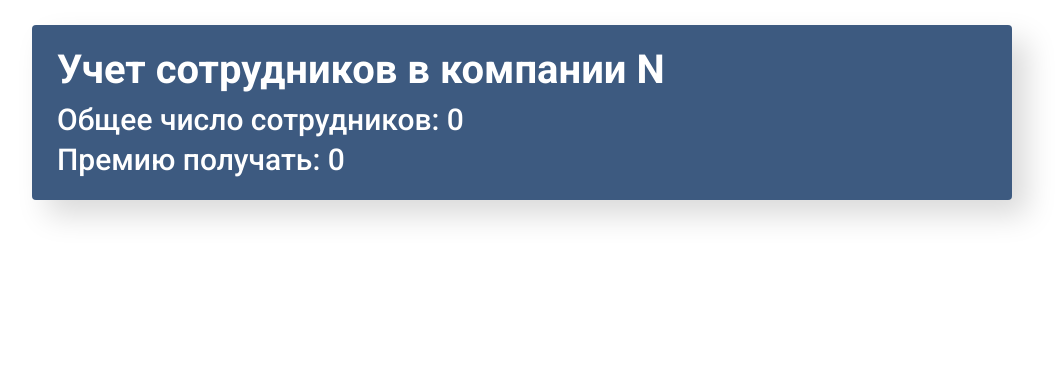
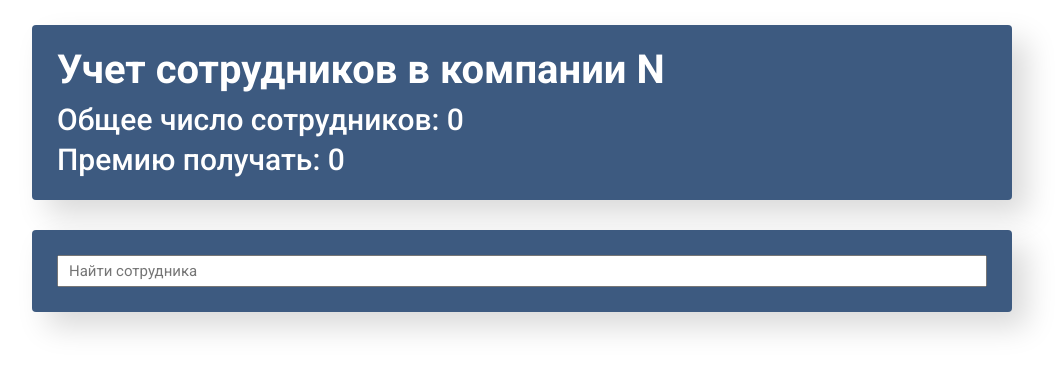
Before and after one commit to AndriiSalohub/employee-management, a React (Create React App) app: page / in a window 1280 px wide. Shown: the top 372 px of the page, without its empty margins (118-1182 px from the left). Built offline with nearby package versions, Linux system fonts and the light colour scheme.

Commit message:
add markup for search component

```diff
--- a/src/components/Information/Information.scss
+++ b/src/components/Information/Information.scss
@@ -1,4 +1,8 @@
 @import url("https://fonts.googleapis.com/css2?family=Roboto:wght@500;700&display=swap");
+
+* {
+    box-sizing: border-box;
+}
 
 .information {
     margin: 25px 10px;
--- /dev/null
+++ b/src/components/Search/Search.js
@@ -0,0 +1,16 @@
+import React from "react";
+import "./Search.scss";
+
+const Search = () => {
+    return (
+        <div className="search">
+            <input
+                type="text"
+                className="search__input"
+                placeholder="Найти сотрудника"
+            />
+        </div>
+    );
+};
+
+export default Search;
--- /dev/null
+++ b/src/components/Search/Search.scss
@@ -0,0 +1,21 @@
+@import url("https://fonts.googleapis.com/css2?family=Roboto:wght@400;500;700&display=swap");
+
+* {
+    box-sizing: border-box;
+}
+
+.search {
+    &__input {
+        width: 100%;
+        padding: 5px 10px;
+        outline: none;
+        font-size: 15px;
+        font-weight: 400;
+        font-family: "Roboto", sans-serif;
+        &::placeholder {
+            font-size: 15px;
+            font-weight: 400;
+            font-family: "Roboto", sans-serif;
+        }
+    }
+}
--- a/src/containers/App/App.js
+++ b/src/containers/App/App.js
@@ -1,13 +1,16 @@
 import React from "react";
 import Information from "../../components/Information/Information";
+import Search from "../../components/Search/Search";
 import "./App.scss";
 
 function App() {
     return (
         <>
             <div className="app">
-                {" "}
                 <Information />
+                <main className="main">
+                    <Search />
+                </main>
             </div>
         </>
     );
--- a/src/containers/App/App.scss
+++ b/src/containers/App/App.scss
@@ -1,4 +1,17 @@
+* {
+    box-sizing: border-box;
+}
+
 body {
     margin: 0 auto;
     max-width: 1000px;
 }
+
+.main {
+    margin: 30px 10px;
+    padding: 25px;
+    background-color: #3d5a80;
+    border-radius: 4px;
+    box-shadow: 15px 15px 30px rgba(0, 0, 0, 0.15);
+    color: #fff;
+}
```
